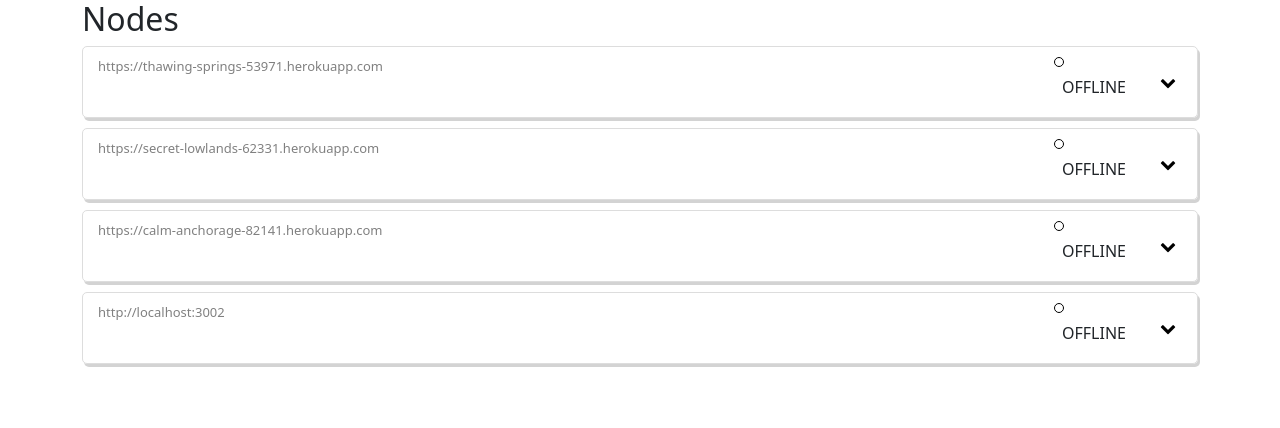
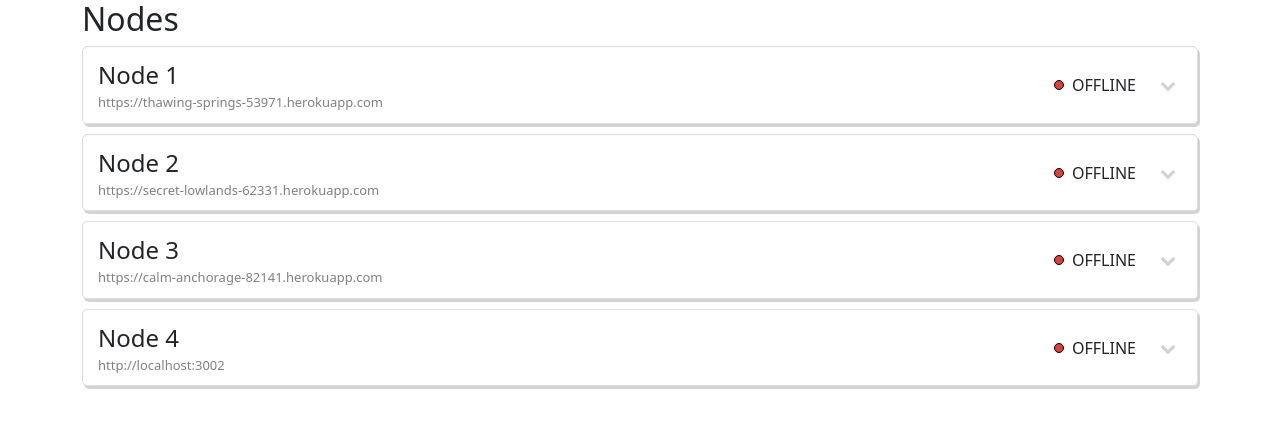
Before and after one commit to SoftwareWizard/fullstack-coding-challenge, an Angular app in the folder frontend/challenge/: page / in a window 1280 px wide. Shown: the top 428 px of the page. Built offline with nearby package versions, Linux system fonts and the light colour scheme; no server answers.

Commit message:
fix style issurs

```diff
--- a/frontend/challenge/src/app/components/node-detail/node-detail.component.html
+++ b/frontend/challenge/src/app/components/node-detail/node-detail.component.html
@@ -5,12 +5,14 @@
         <div class="name">{{ node.name }}</div>
         <div class="url">{{ node.url }}</div>
       </div>
-      <div class="d-inline-flex align-items-center status-container">
+      <div class="d-flex align-items-center">
         <app-node-status [isOnline]="node.online" [isLoading]="node.loading"></app-node-status>
       </div>
     </div>
     <div>
-      <button class="expand-button" (click)="onToggle()"><i class="fa fa-chevron-down" [class.is-expanded]="isExpanded"></i></button>
+      <button class="expand-button" (click)="onToggle()" [disabled]="!node.online">
+        <i class="fa fa-chevron-down" [class.is-expanded]="isExpanded" [class.is-disabled]="!node.online"></i>
+      </button>
     </div>
   </div>
   <div class="content" [class.is-expanded]="isExpanded">
--- a/frontend/challenge/src/app/components/node-detail/node-detail.component.scss
+++ b/frontend/challenge/src/app/components/node-detail/node-detail.component.scss
@@ -22,16 +22,17 @@ $border-color: rgb(221, 221, 221);
       color: grey;
     }
 
-    .status-container {
-      width: 100px;
-    }
-
     i {
       color: black;
       cursor: pointer;
 
       &.is-expanded {
         transform: rotate(+180deg);
+      }
+
+      &.is-disabled {
+        color: lightgray;
+        cursor: not-allowed;
       }
     }
 
--- a/frontend/challenge/src/app/components/node-status/node-status.component.html
+++ b/frontend/challenge/src/app/components/node-status/node-status.component.html
@@ -6,8 +6,8 @@
 </div>
 
 <ng-template #loaded>
-  <div>
-    <div class="status-circle" [ngClass]="{ success: isOnline, failure: !isOnline }"></div>
+  <div class="d-inline-flex align-items-center status-container">
+    <div class="status-circle" [ngClass]="{ 'status-circle-success': isOnline, 'status-circle-failure': !isOnline }"></div>
     <div class="status-text p-2">{{ statusText.get(isOnline) }}</div>
   </div>
 </ng-template>
--- a/frontend/challenge/src/app/components/node-status/node-status.component.scss
+++ b/frontend/challenge/src/app/components/node-status/node-status.component.scss
@@ -27,6 +27,10 @@
   }
 }
 
+.status-container {
+  width: 100px;
+}
+
 .status-text {
   text-transform: uppercase;
 }
@@ -36,14 +40,14 @@
   width: 10px;
   border-radius: 50%;
   border: 1px solid black;
+}
 
-  .success {
-    background-color: $success-color;
-  }
+.status-circle-success {
+  background-color: $success-color;
+}
 
-  .failure {
-    background-color: $danger-color;
-  }
+.status-circle-failure {
+  background-color: $danger-color;
 }
 
 .loading-ellipsis {
--- a/frontend/challenge/src/app/containers/block-list/block-list.component.html
+++ b/frontend/challenge/src/app/containers/block-list/block-list.component.html
@@ -6,5 +6,5 @@
   </div>
 </div>
 <ng-template #noBlocks>
-  <span class="text-danger" #noBlocks>Error while reading blocks</span>
+  <span>Loading blocks...</span>
 </ng-template>
--- a/frontend/challenge/src/app/store/nodes.store.ts
+++ b/frontend/challenge/src/app/store/nodes.store.ts
@@ -25,13 +25,13 @@ export class NodesStore extends Store<Node[]> {
     const status = this.state.map(node => {
       return this.nodeService.getNodes(node.url).pipe(
         catchError(error => {
-          console.log(error);
+          console.error(error);
           return of(null);
         }),
         map(status => {
           return {
             ...node,
-            name: status?.node_name ?? '',
+            name: status?.node_name ?? node.name,
             online: !!status,
             loading: false
           };
```
Also changed, not shown: frontend/challenge/src/app/components/block-detail/block-detail.component._spec.ts (deleted, +0 -25 lines), frontend/challenge/src/app/containers/block-list/block-list.component._spec.ts (deleted, +0 -25 lines).
